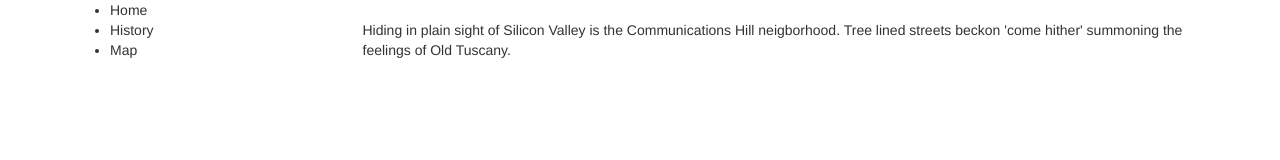
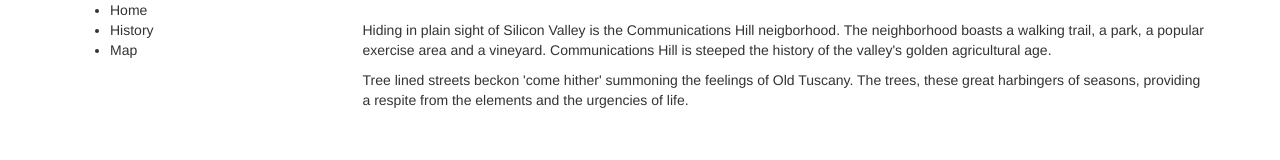
Before and after one commit to kwendell/neighborhood, a plain HTML site: page index.html in a window 1280 px wide. Drawn offline with Linux system fonts and the light colour scheme.

Commit message:
Add more text to the home page.

```diff
--- a/index.html
+++ b/index.html
@@ -21,6 +21,8 @@
 
           <div data-bind="if :isHome">
             <p data-bind="text: homeView.content"></p>
+             <p data-bind="text: homeView.content2"></p>
+
 
           </div>
 
--- a/js/app.js
+++ b/js/app.js
@@ -66,8 +66,11 @@ var MapView  = function() {
 
 
 var HomeView = function() {
-  this.content=ko.observable("Hiding in plain sight of Silicon Valley is the Communications Hill neigborhood.  Tree lined"+
-    " streets beckon 'come hither' summoning the feelings of Old Tuscany.");
+  this.content=ko.observable("Hiding in plain sight of Silicon Valley is the Communications Hill neigborhood.  The neighborhood "+
+    "boasts a walking trail, a park, a popular exercise area and a vineyard.  Communications Hill is steeped the history of "+
+    "the valley's golden agricultural age.");
+  this.content2=ko.observable("Tree lined streets beckon 'come hither' summoning the feelings of Old Tuscany.  The trees, these great "+
+    "harbingers of seasons, providing a respite from the elements and the urgencies of life.");
 
   this.name=ko.observable("Home");
 
```
